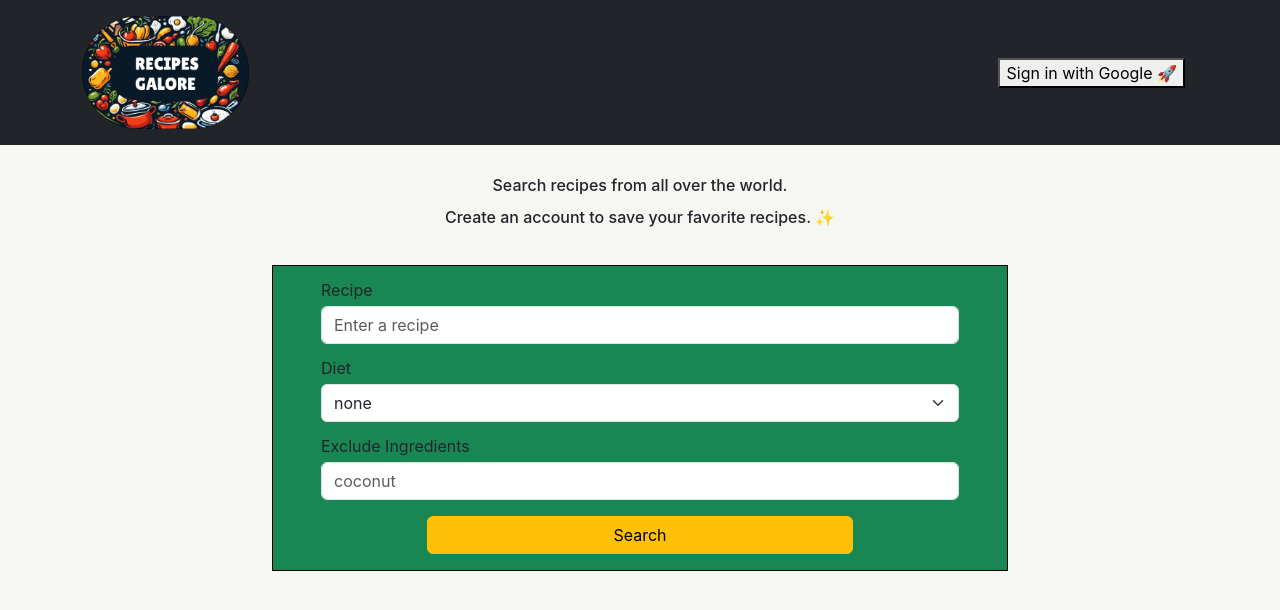
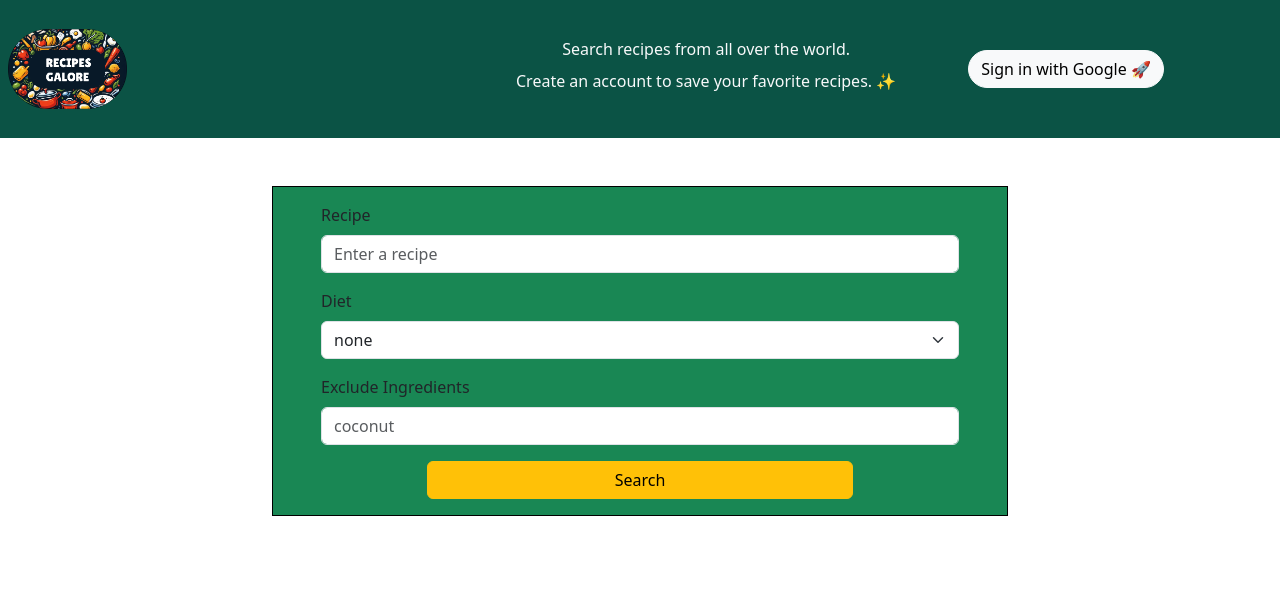
Before and after one commit to DouglasVDM/RecipesGalore, a React (Create React App) app in the folder frontend/: page / in a window 1280 px wide. Shown: the top 610 px of the page. Built offline with nearby package versions, Linux system fonts and the light colour scheme.

Commit message:
made changes to Navbar

```diff
--- a/frontend/package.json
+++ b/frontend/package.json
@@ -10,6 +10,7 @@
     "axios": "^1.5.1",
     "bootstrap": "^5.3.2",
     "react": "^18.2.0",
+    "react-bootstrap": "^2.10.0",
     "react-dom": "^18.2.0",
     "react-scripts": "^5.0.1",
     "web-vitals": "^2.1.4"
--- a/frontend/src/App.js
+++ b/frontend/src/App.js
@@ -1,6 +1,7 @@
 import React from "react";
 import Home from "./components/Home";
 import Header from "./components/Header";
+import 'bootstrap/dist/css/bootstrap.min.css';
 
 const App = () => {
   return (
--- a/frontend/src/components/Header.js
+++ b/frontend/src/components/Header.js
@@ -1,18 +1,25 @@
+// Header.js
 import React from "react";
+import { Navbar, Nav, Form } from "react-bootstrap";
 import SignIn from "./SignIn";
 
 export const Header = () => {
   return (
-    <div className="bg-dark h-100 w-100">
-      <div className="container">
-        <div className="d-flex justify-content-between align-items-center">
-          <img src="/Group 7.png" alt="logo" className="logo img-fluid py-3" />
-          <div className="btn">
-            <SignIn />
-          </div>
-        </div>
-      </div>
-    </div>
+    <Navbar bg="#26A69A" className="h-100 w-100 text-light">
+      <Navbar.Brand href="#home">
+        <img src="/Group 7.png" alt="logo" className="logo img-fluid py-2 mx-2 my-2 w-25 h-25" />
+      </Navbar.Brand>
+      <Nav className="ml-auto">
+      <h6 className="text-center py-4 px-4 text-light lh-lg">
+          Search recipes from all over the world. <br></br>Create an account to
+          save your favorite recipes. ✨<br></br>
+        </h6>
+      </Nav>
+      <Form className="d-flex mx-5">
+        <SignIn />
+      </Form>
+    </Navbar>
   );
 };
+
 export default Header;
--- a/frontend/src/components/Home.js
+++ b/frontend/src/components/Home.js
@@ -71,11 +71,8 @@ const Home = () => {
 
   return (
     <>
-      <h6 className="text-center py-4 lh-lg">
-        Search recipes from all over the world. <br></br>Create an account to
-        save your favorite recipes. ✨
-      </h6>
-      <div className="d-flex align-items-center">
+
+      <div className="d-flex align-items-center mx-2 my-5 ">
         <div className="container">
           <div className="row justify-content-center">
             <div className="col-12 col-sm-8">
--- a/frontend/src/components/SignIn.js
+++ b/frontend/src/components/SignIn.js
@@ -77,7 +77,7 @@ function SignIn() {
           <button onClick={handleLogout}>Logout</button>
         </div>
       ) : (
-        <button onClick={googleLogin}> Sign in with Google 🚀</button>
+        <button className="rounded-pill btn btn-light" onClick={googleLogin}> Sign in with Google 🚀</button>
       )}
     </div>
   );
--- a/frontend/src/index.css
+++ b/frontend/src/index.css
@@ -21,3 +21,11 @@ code {
 .logo {
   width: 15%;
 }
+
+.rounded-pill {
+  border-radius: 50rem !important;
+}
+
+.text-light{
+  background-color: #0B5345;
+}
```
Also changed, not shown: package.json (+5 -4 lines), 2 other files (tests, documents, lock files or other folders).
